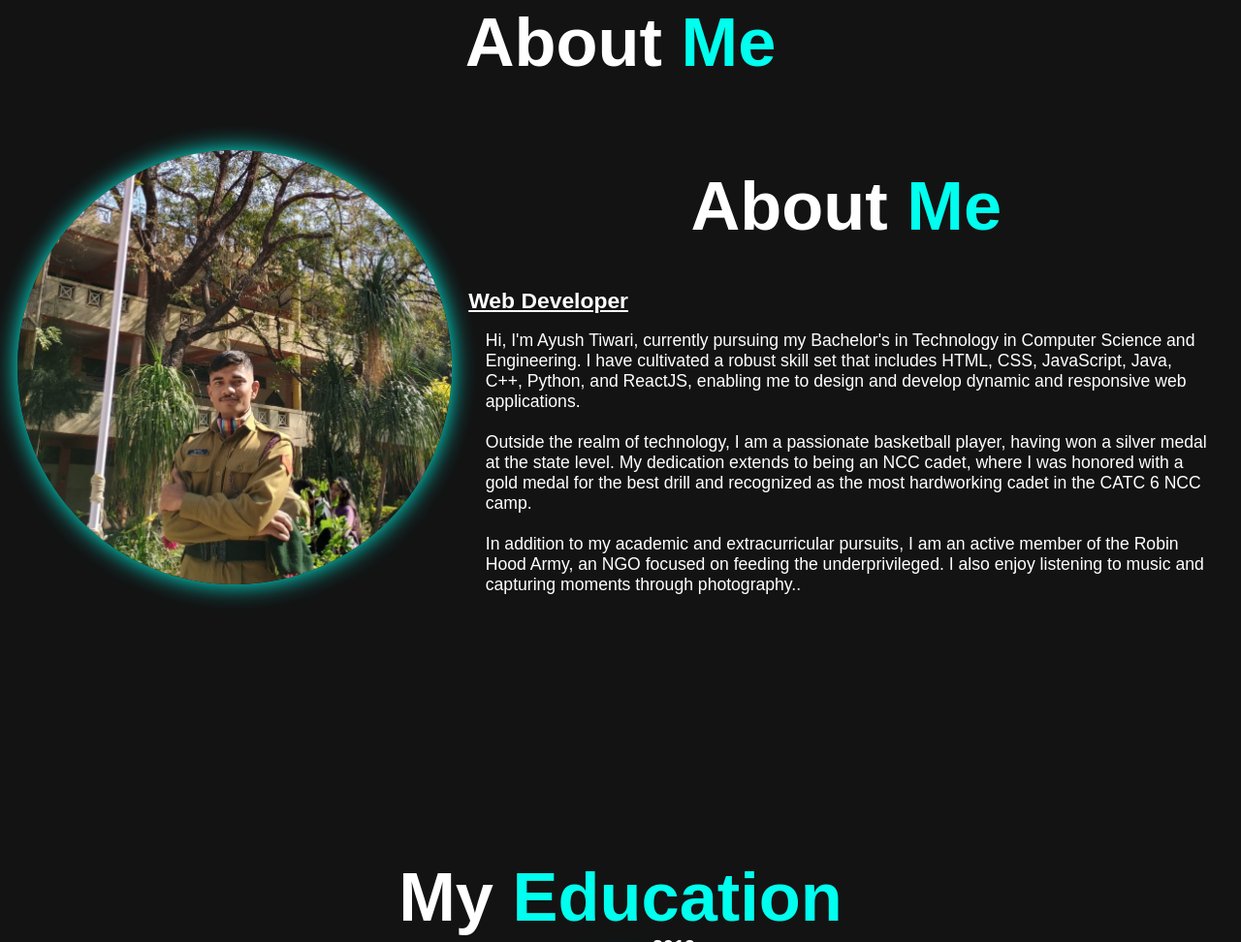
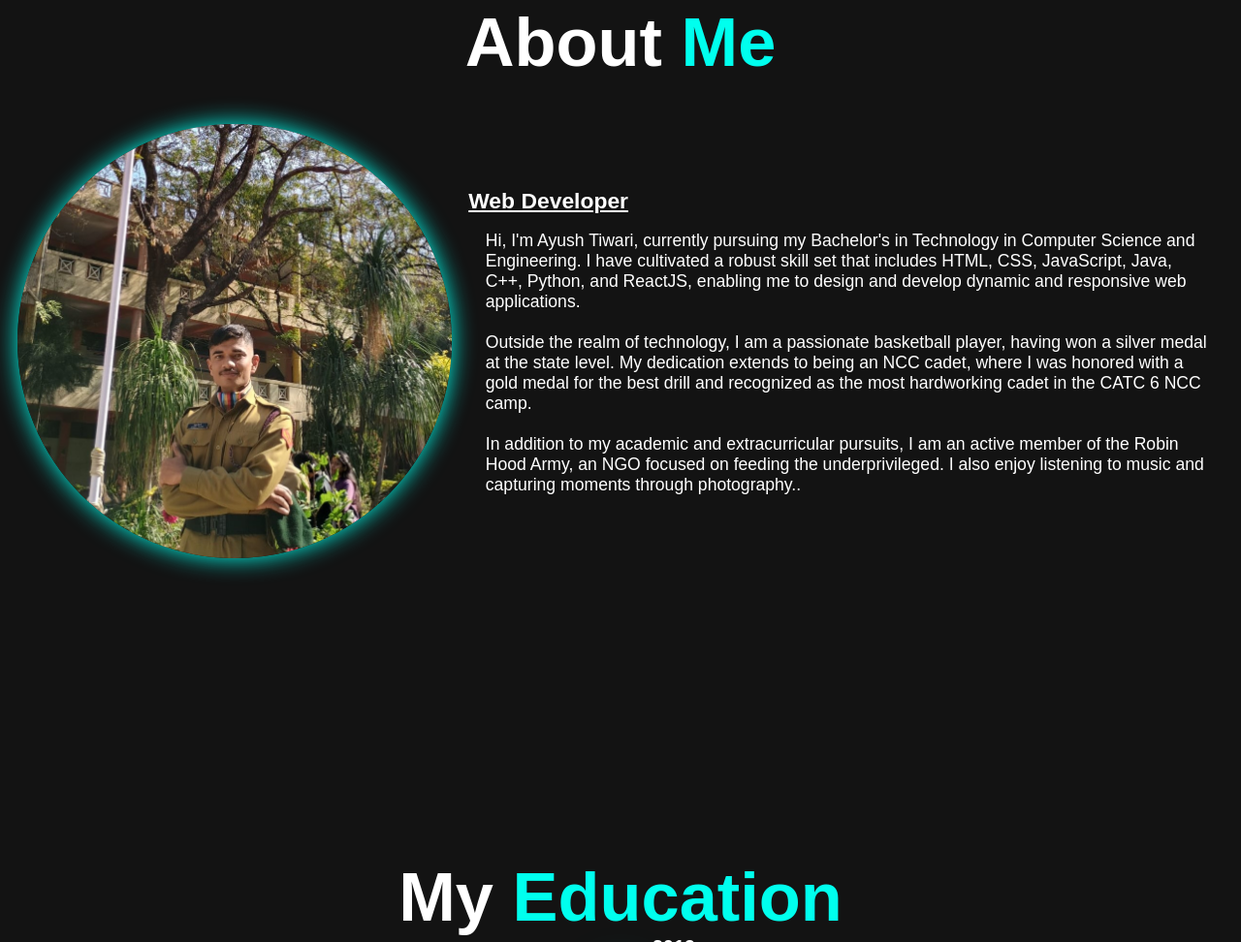
Before and after one commit to ayushtiwari-10/Ayush, a plain HTML site: page index.html in a window 1280 px wide. Shown: the part 859-1831 px from the top of the page at 97% size. Drawn offline with nearby package versions, Linux system fonts and the light colour scheme.

Commit message:
Update index.html

```diff
--- a/index.html
+++ b/index.html
@@ -71,7 +71,7 @@
                 <img src="Aayush5.jpeg" alt="Aayush Tiwari">
             </div>
         <div class="aboutme-content">
-            <h2 class="heading">About <span>Me</span></h2>
+<!--             <h2 class="heading">About <span>Me</span></h2> -->
             <h3>Web Developer</h3>
             <p>Hi, I'm Ayush Tiwari, currently pursuing my Bachelor's in Technology in Computer Science and Engineering.
                 I have cultivated a robust skill set that includes HTML, CSS, JavaScript, Java, C++, Python, and
```
